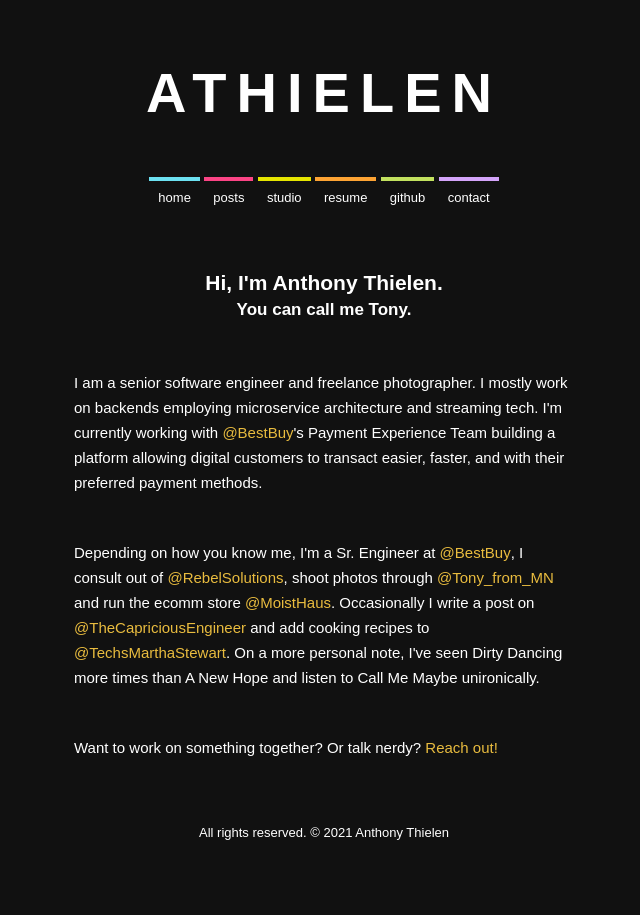
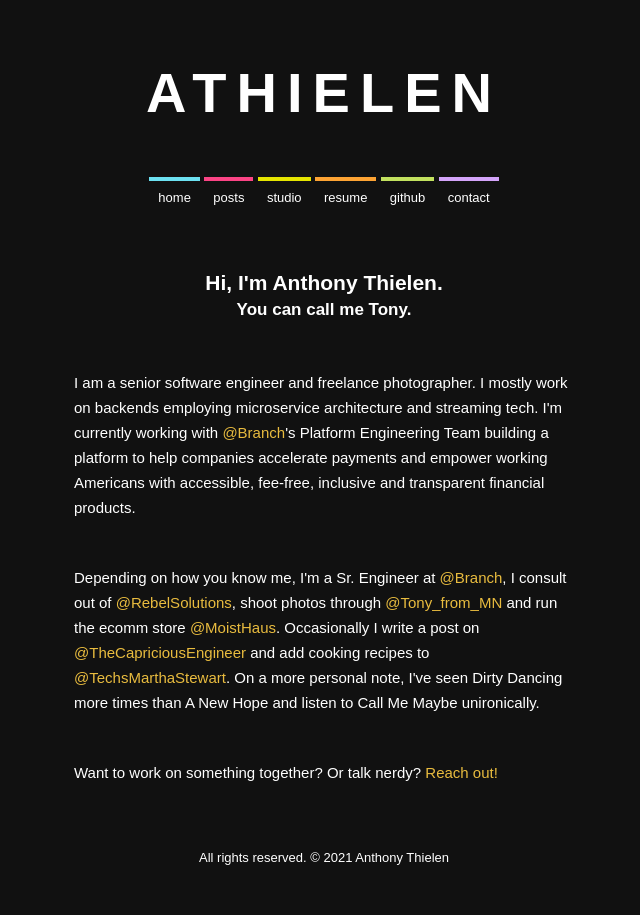
Before and after one commit to athielen/athielen.github.io, a Jekyll site: the page built from index.html, in a window 1280 px wide. Shown: the whole page, without its empty margins (316-956 px from the left). Built offline with Jekyll 4.4.1, drawn with Linux system fonts in a browser that asks for light colours.

Commit message:
Update index.html

```diff
--- a/index.html
+++ b/index.html
@@ -13,11 +13,12 @@ title: Anthony Thielen
       <div class="text">
 
         <p>
-          I am a senior software engineer and freelance photographer. I mostly work on backends employing microservice architecture and streaming tech. I'm currently working with <a class="web-links" href=" https://twitter.com/BestBuy">@BestBuy</a>'s Payment Experience Team building a platform allowing digital customers to transact easier, faster, and with their preferred payment methods.
+          I am a senior software engineer and freelance photographer. I mostly work on backends employing microservice architecture and streaming tech. I'm currently working with <a class="web-links" href="https://twitter.com/branch">@Branch</a>'s Platform Engineering Team building a platform to help companies
+accelerate payments and empower working Americans with accessible, fee-free, inclusive and transparent financial products.
         </p>
 
         <p>
-          Depending on how you know me, I'm a Sr. Engineer at <a class="web-links" href=" https://twitter.com/BestBuy">@BestBuy</a>, I consult out of <a class="web-links" href="http://rebelsolutions.io">@RebelSolutions</a>, shoot photos through <a class="web-links" href="http://studio.anthonythielen.com">@Tony_from_MN</a> and run the ecomm store <a class="web-links" href="http://moisthaus.com">@MoistHaus</a>. Occasionally I write a post on <a class="web-links" href="https://blog.anthonythielen.com/">@TheCapriciousEngineer</a> and add cooking recipes to <a class="web-links" href="https://recipes.anthonythielen.com/">@TechsMarthaStewart</a>. On a more personal note, I've seen Dirty Dancing more times than A New Hope and listen to Call Me Maybe unironically.
+          Depending on how you know me, I'm a Sr. Engineer at <a class="web-links" href="https://twitter.com/branch">@Branch</a>, I consult out of <a class="web-links" href="http://rebelsolutions.io">@RebelSolutions</a>, shoot photos through <a class="web-links" href="http://studio.anthonythielen.com">@Tony_from_MN</a> and run the ecomm store <a class="web-links" href="http://moisthaus.com">@MoistHaus</a>. Occasionally I write a post on <a class="web-links" href="https://blog.anthonythielen.com/">@TheCapriciousEngineer</a> and add cooking recipes to <a class="web-links" href="https://recipes.anthonythielen.com/">@TechsMarthaStewart</a>. On a more personal note, I've seen Dirty Dancing more times than A New Hope and listen to Call Me Maybe unironically.
         </p>
 <!--
         <p>
```
